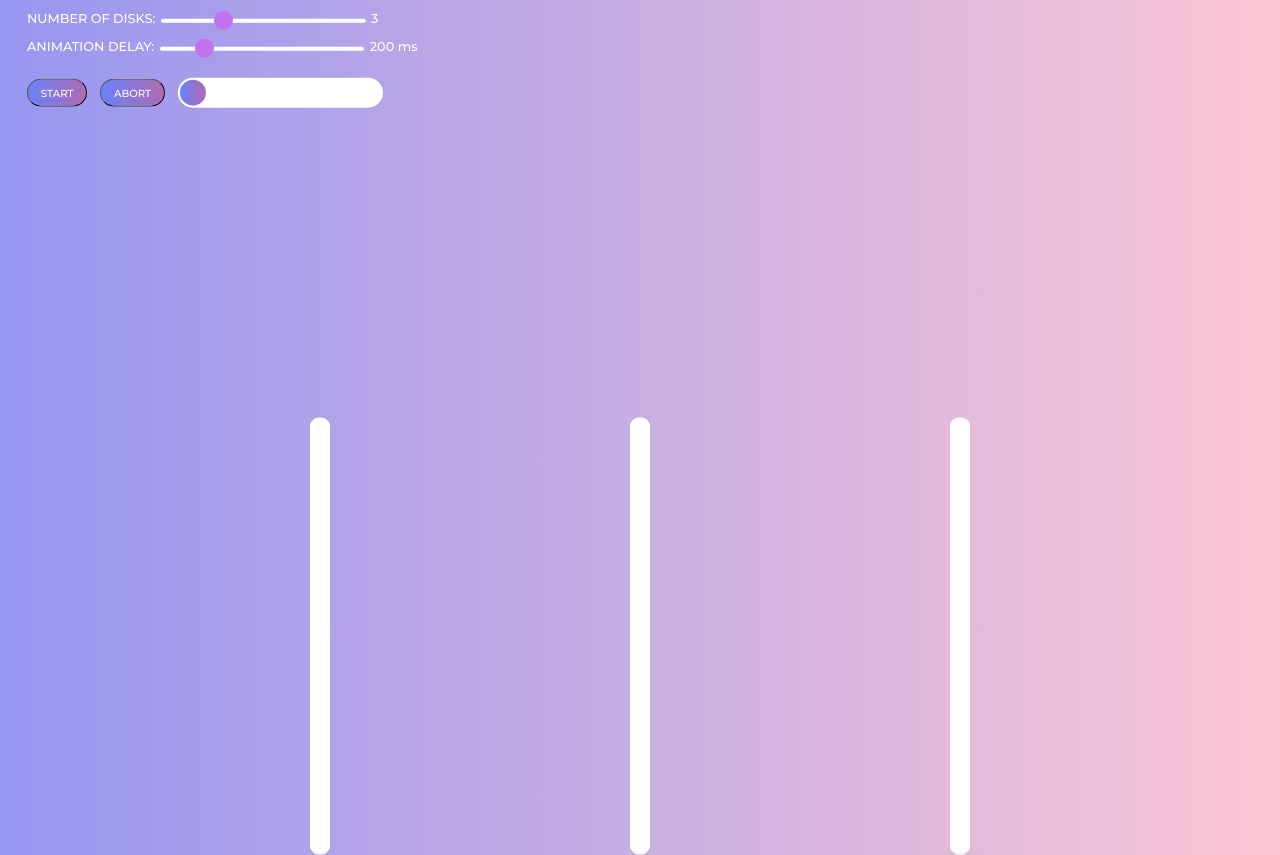
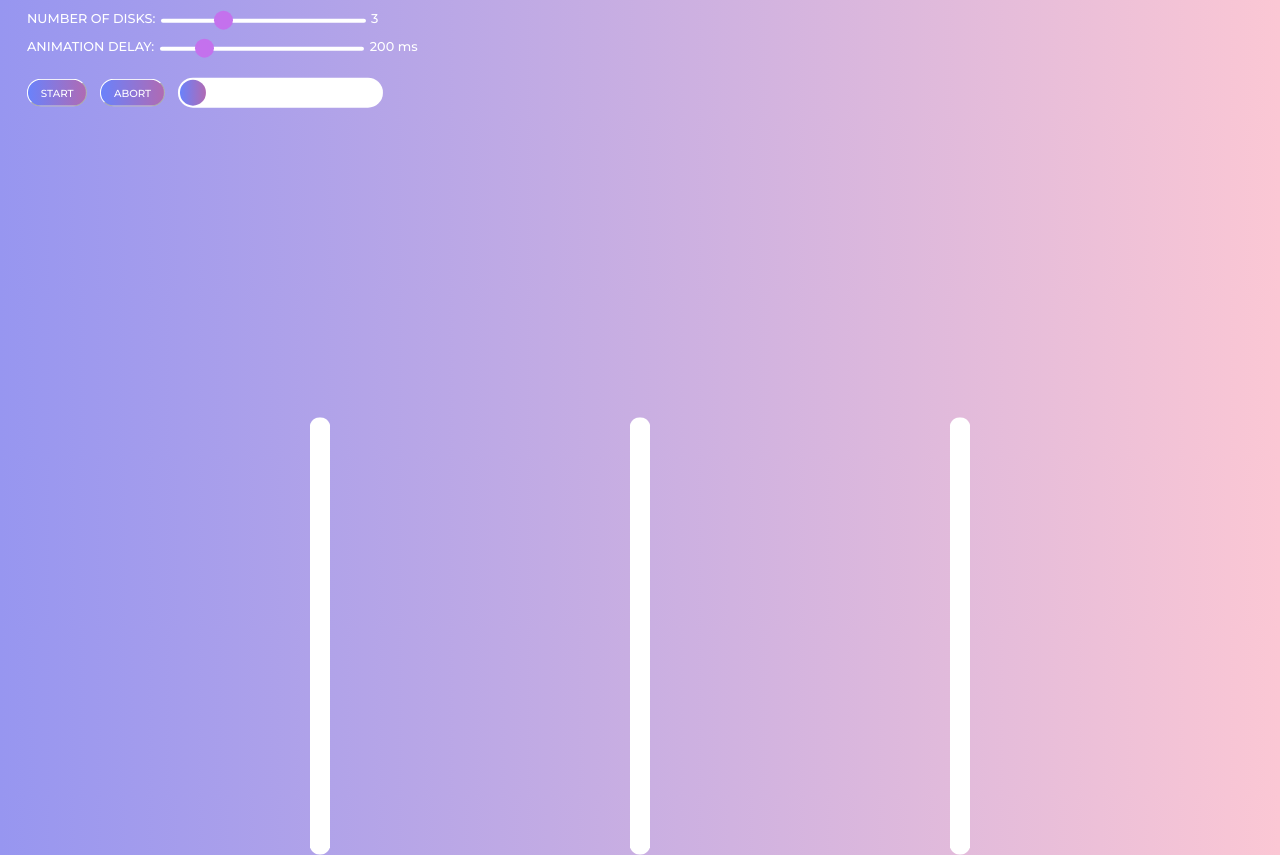
Before and after one commit to Chiro145/Hanoi-Tower, a plain HTML site: page index.html in a window 1280 px wide. Shown: the part 49-904 px from the top of the page. Drawn offline with Linux system fonts and the light colour scheme.

Commit message:
fix button

```diff
--- a/style.css
+++ b/style.css
@@ -66,6 +66,7 @@ input[type="button"] {
     padding: 0.5vw 1vw;
     font-size: 0.8vw;
     border-radius: 2vw;
+    border-color: #fff;
     border-width: 0.15vw;
     cursor: pointer;
     background-image: linear-gradient(to right, #6A82FB, #B06AB3);
```
